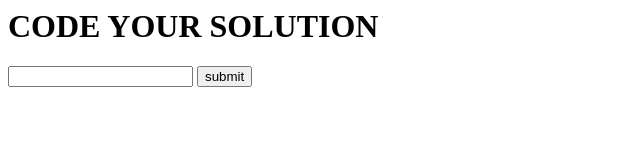
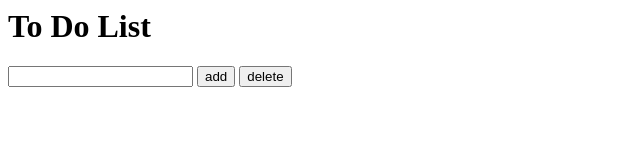
Before and after one commit to joinpursuit/Pursuit-Core-Events-Lab, a website: page index.html in a window 1280 px wide. Shown: the whole page, without its empty margins (0-640 px from the left). Drawn offline with Linux system fonts and the light colour scheme.

Commit message:
add practice1 branch

```diff
--- a/index.html
+++ b/index.html
@@ -4,12 +4,13 @@
       <title>My To-Dos</title>
     </head>
     <body>
-      <h1> CODE YOUR SOLUTION </h1>
+      <h1> To Do List </h1>
       <ul id="unorder-list"></ul>
       <form>
         <label for="addToList"></label>
         <input name="addToList" type="text">
-        <button type="submit">submit</button>
+        <button id="add" type="submit">add</button>
+        <button id="del" type="submit">delete</button>
       </form>
     </body>
 </html>
```
